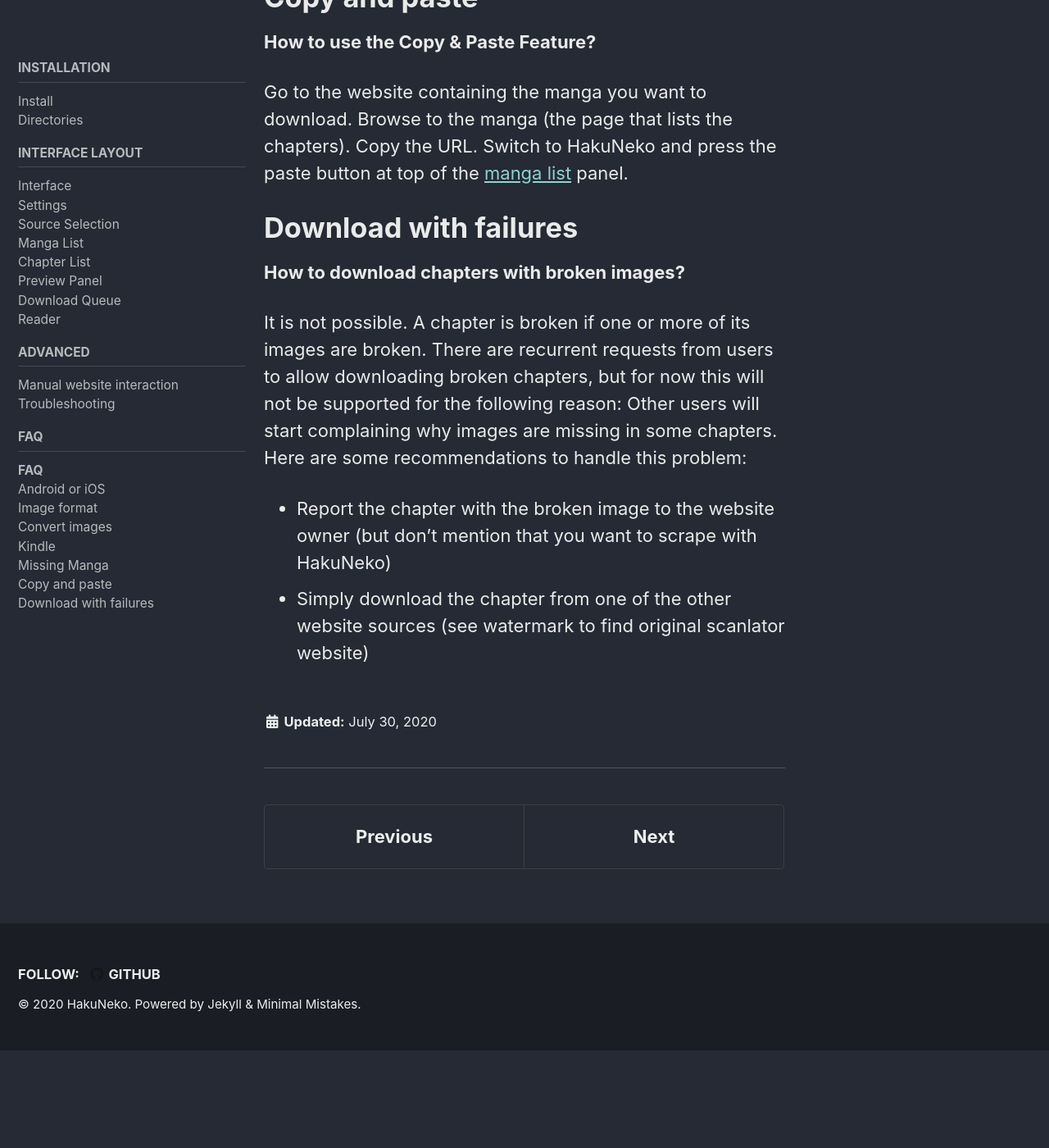
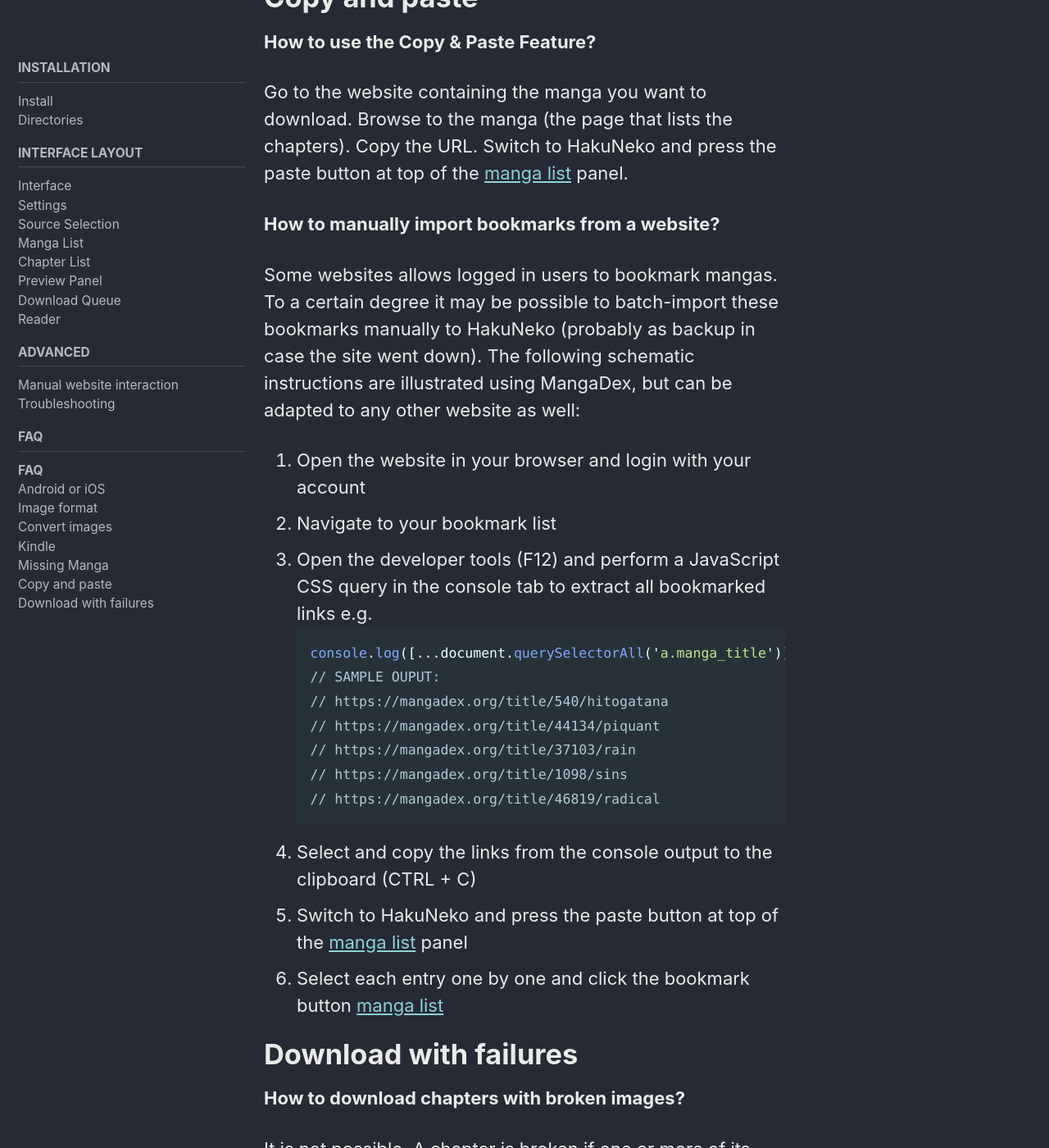
Before and after one commit to manga-download/manga-download.github.io, a Jekyll site: the page built from _docs/04-FAQ.md, in a window 1280 px wide and 1400 px high, scrolled down 2875 px. Shown: the whole window at 82% size. Built offline with Jekyll 4.4.1, drawn with Linux system fonts in a browser that asks for light colours; cached includes are drawn as plain includes; before the commit the page ends 4156 px from its top, so only the background shows below that.

Commit message:
Update 04-FAQ.md
Added section about manually migrating bookmarks from website to HakuNeko

````diff
--- a/_docs/04-FAQ.md
+++ b/_docs/04-FAQ.md
@@ -68,6 +68,29 @@ Browse to the manga (the page that lists the chapters).
 Copy the URL.
 Switch to HakuNeko and press the paste button at top of the [manga list](/docs/interface/#manga-list) panel.
 
+**How to manually import bookmarks from a website?**
+
+Some websites allows logged in users to bookmark mangas.
+To a certain degree it may be possible to batch-import these bookmarks manually to HakuNeko (probably as backup in case the site went down).
+The following schematic instructions are illustrated using MangaDex, but can be adapted to any other website as well:
+
+1. Open the website in your browser and login with your account
+2. Navigate to your bookmark list
+3. Open the developer tools (F12) and perform a JavaScript CSS query in the console tab to extract all bookmarked links
+e.g.
+```javascript
+console.log([...document.querySelectorAll('a.manga_title')].map(a => a.href).join('\n'));
+// SAMPLE OUPUT:
+// https://mangadex.org/title/540/hitogatana
+// https://mangadex.org/title/44134/piquant
+// https://mangadex.org/title/37103/rain
+// https://mangadex.org/title/1098/sins
+// https://mangadex.org/title/46819/radical
+```
+4. Select and copy the links from the console output to the clipboard (CTRL + C)
+5. Switch to HakuNeko and press the paste button at top of the [manga list](/docs/interface/#manga-list) panel
+6. Select each entry one by one and click the bookmark button [manga list](/docs/interface/#manga-list)
+
 Download with failures
 ======================
 
````
